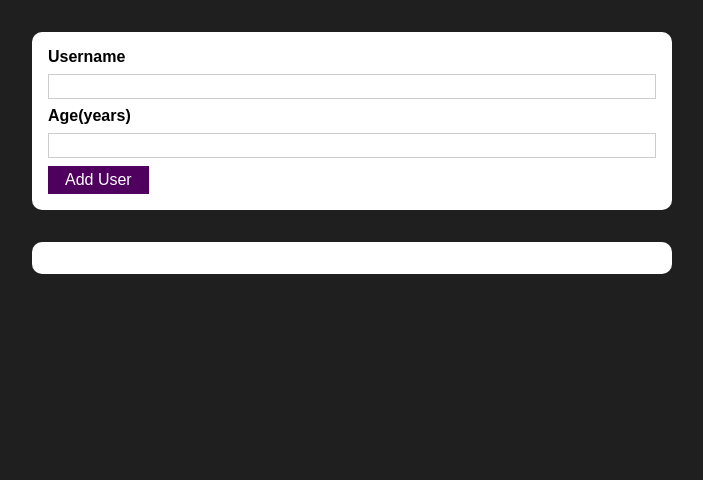
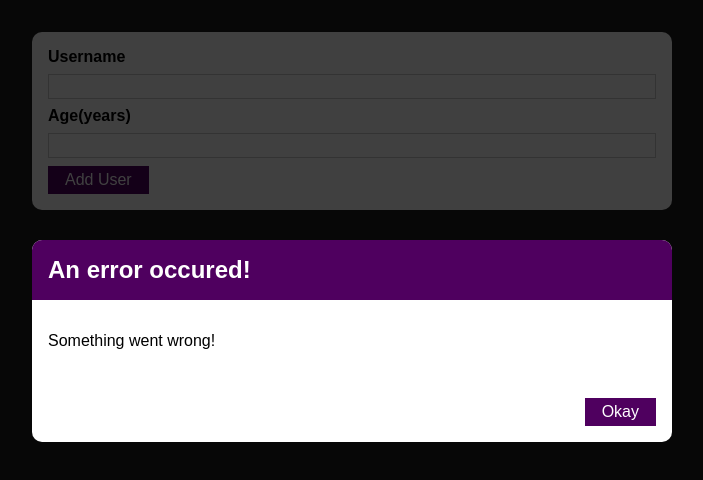
Before and after one commit to XTWang1112/react_project_2, a React (Create React App) app: page / in a window 1280 px wide. Shown: the top 480 px of the page, without its empty margins (288-991 px from the left). Built offline with nearby package versions, Linux system fonts and the light colour scheme.

Commit message:
add errorModel component

```diff
--- /dev/null
+++ b/src/Components/UI/ErrorModel.js
@@ -0,0 +1,24 @@
+import Card from "./Card";
+import Button from "./Button";
+import styles from "./ErrorModel.module.css";
+
+const ErrorModel = (props) => {
+  return (
+    <div>
+      <div className={styles.backdrop}></div>
+      <Card className={styles.modal}>
+        <header className={styles.header}>
+          <h2>{props.tittle}</h2>
+        </header>
+        <div className={styles.content}>
+          <p>{props.message}</p>
+        </div>
+        <footer className={styles.actions}>
+          <Button>Okay</Button>
+        </footer>
+      </Card>
+    </div>
+  );
+};
+
+export default ErrorModel;
--- /dev/null
+++ b/src/Components/UI/ErrorModel.module.css
@@ -0,0 +1,45 @@
+.backdrop {
+  position: fixed;
+  top: 0;
+  left: 0;
+  width: 100%;
+  height: 100vh;
+  z-index: 10;
+  background: rgba(0, 0, 0, 0.75);
+}
+
+.modal {
+  position: fixed;
+  top: 30vh;
+  left: 10%;
+  width: 80%;
+  z-index: 100;
+  overflow: hidden;
+}
+
+.header {
+  background: #4f005f;
+  padding: 1rem;
+}
+
+.header h2 {
+  margin: 0;
+  color: white;
+}
+
+.content {
+  padding: 1rem;
+}
+
+.actions {
+  padding: 1rem;
+  display: flex;
+  justify-content: flex-end;
+}
+
+@media (min-width: 768px) {
+  .modal {
+    left: calc(50% - 20rem);
+    width: 40rem;
+  }
+}
--- a/src/Components/Users/AddUser.js
+++ b/src/Components/Users/AddUser.js
@@ -2,6 +2,7 @@ import Card from "../UI/Card";
 import styles from "./AddUser.module.css";
 import Button from "../UI/Button";
 import {useState} from "react";
+import ErrorModel from "../UI/ErrorModel";
 
 const AddUser = (props) => {
   const [enteredUsername, setEnteredUsername] = useState("");
@@ -29,6 +30,11 @@ const AddUser = (props) => {
   };
 
   return (
+    <div>
+      <ErrorModel
+        tittle="An error occured!"
+        message="Something went wrong!"
+      ></ErrorModel>
       <Card className={styles.input}>
         <form onSubmit={addUserHandler}>
           <label htmlFor="username">Username</label>
@@ -48,6 +54,7 @@ const AddUser = (props) => {
           <Button type="submit">Add User</Button>
         </form>
       </Card>
+    </div>
   );
 };
 
```
Lines whose indentation alone changed are shown as unchanged.
